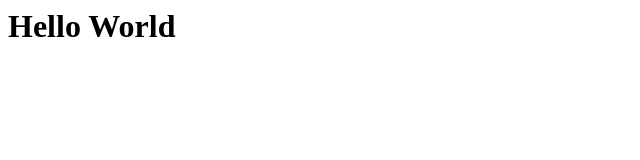
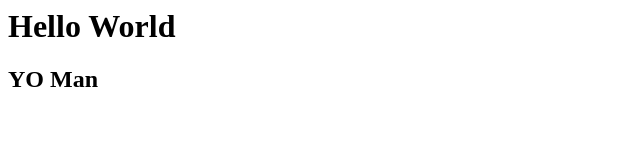
Before and after one commit to kashishgupta1990/kashishgupta1990.github.io, a plain HTML site: page index.html in a window 1280 px wide. Shown: the whole page, without its empty margins (0-640 px from the left). Drawn offline with Linux system fonts and the light colour scheme.

Commit message:
try 2 learn yo man

```diff
--- a/index.html
+++ b/index.html
@@ -1 +1,2 @@
 <h1>Hello World</h1>
+<h2>YO Man</h2>
```
